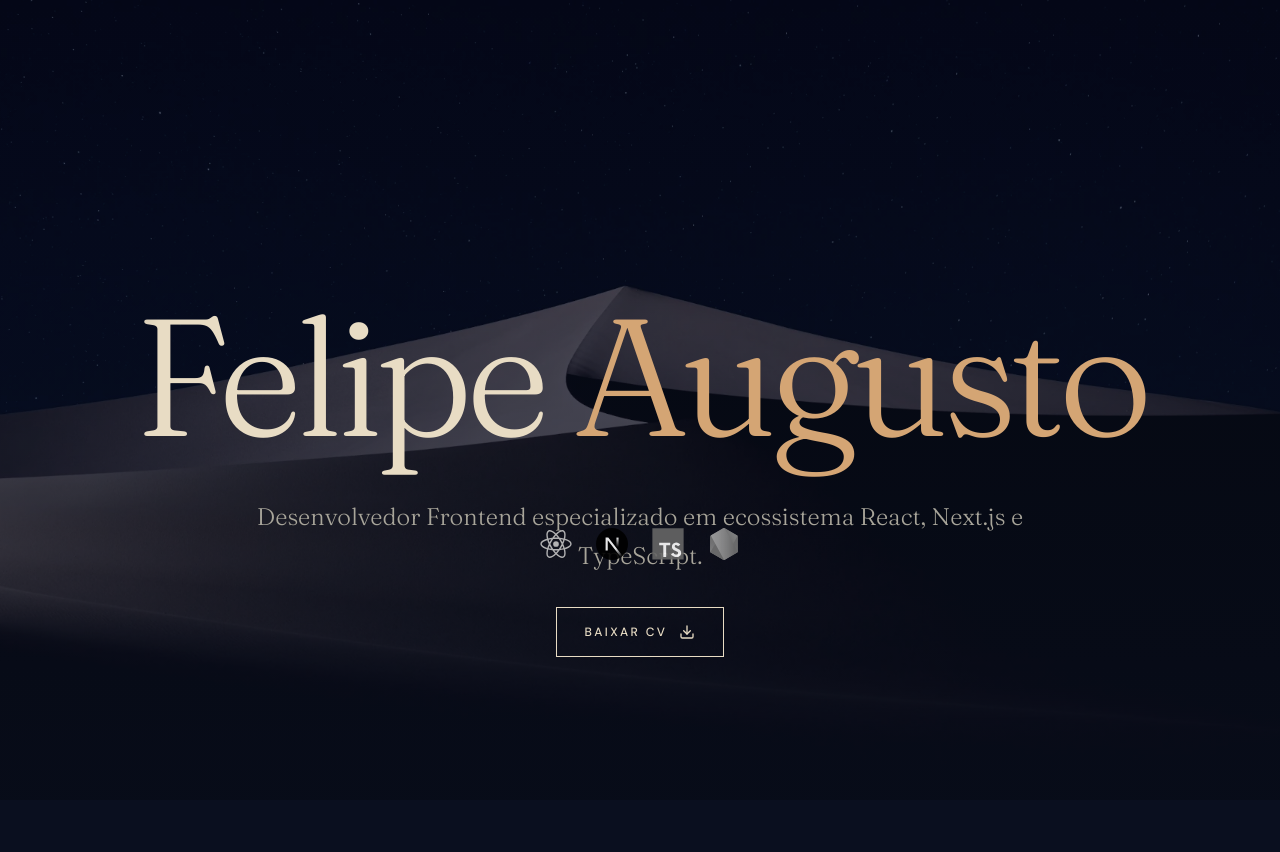
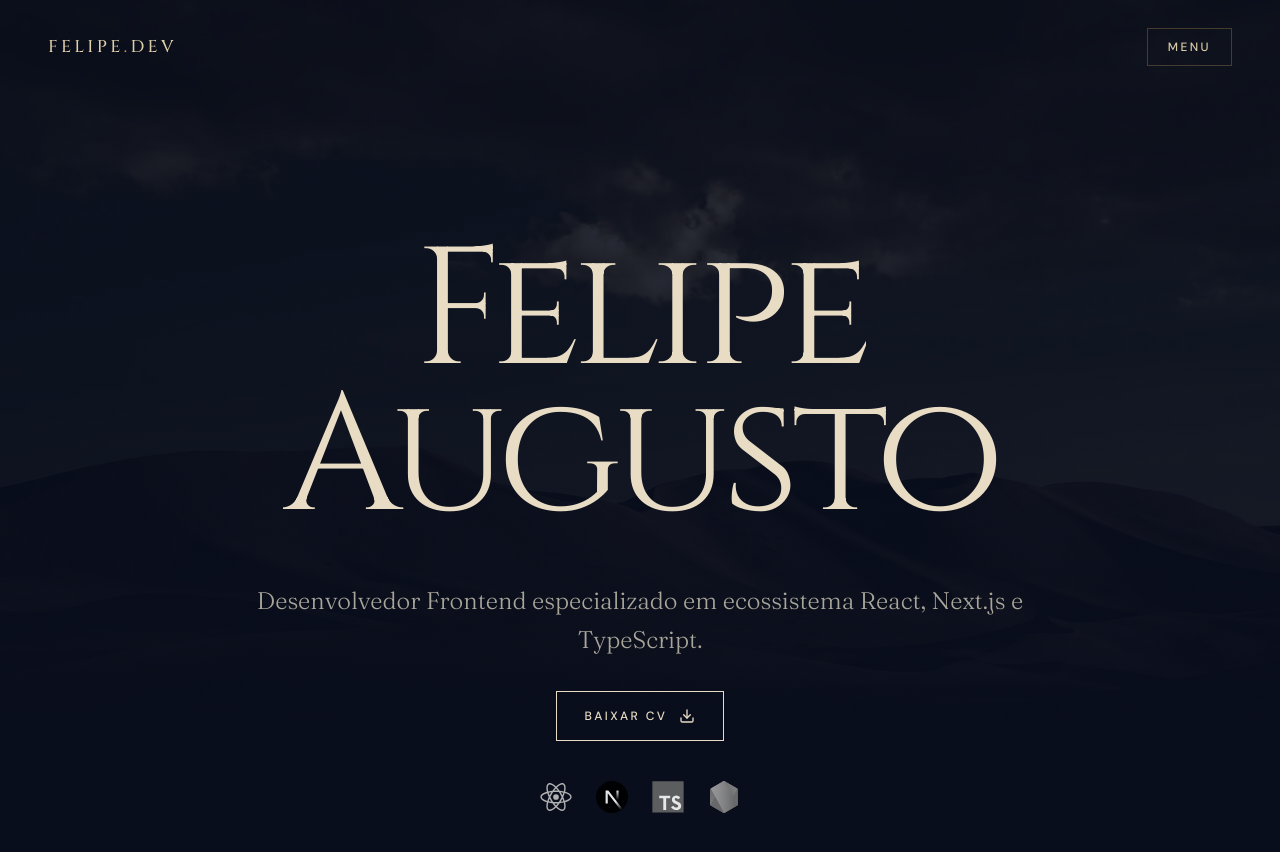
Before and after one commit to felipedev90/portfolio-felipeaugusto, a Next.js app: page / in a window 1280 px wide. Shown: the top 852 px of the page. Before the commit the page ends 800 px from the top, so only its background shows below. Built offline with nearby package versions, Linux system fonts and the light colour scheme.

Commit message:
feat(nav): add navbar and fullscreen menu overlay

```diff
--- a/src/app/globals.css
+++ b/src/app/globals.css
@@ -23,6 +23,7 @@
   /* Tipografia */
   --font-sans: var(--font-dm-sans);
   --font-serif: var(--font-fraunces);
+  --font-cinzel: var(--font-cinzel);
 
   /* Animações */
   --animate-scan: scan 1.4s ease-in-out infinite;
--- a/src/app/layout.tsx
+++ b/src/app/layout.tsx
@@ -1,7 +1,8 @@
 import type { Metadata } from 'next'
-import { Fraunces, DM_Sans } from 'next/font/google'
+import { Fraunces, DM_Sans, Cinzel } from 'next/font/google'
 import './globals.css'
 import { Skeleton } from '@/components/layout/Skeleton'
+import { Nav } from '@/components/layout/Nav'
 
 const fraunces = Fraunces({
   variable: '--font-fraunces',
@@ -18,6 +19,13 @@ const dmSans = DM_Sans({
   weight: ['400', '500'],
 })
 
+const cinzel = Cinzel({
+  variable: '--font-cinzel',
+  subsets: ['latin'],
+  display: 'swap',
+  weight: ['400', '500', '600'],
+})
+
 export const metadata: Metadata = {
   title: 'Felipe Silva — Frontend Developer',
   description:
@@ -30,9 +38,13 @@ export default function RootLayout({
   children: React.ReactNode
 }>) {
   return (
-    <html lang="pt-BR" className={`${fraunces.variable} ${dmSans.variable} h-full antialiased`}>
+    <html
+      lang="pt-BR"
+      className={`${fraunces.variable} ${dmSans.variable} ${cinzel.variable} h-full antialiased`}
+    >
       <body className="min-h-full flex flex-col">
         <Skeleton />
+        <Nav />
         {children}
       </body>
     </html>
--- /dev/null
+++ b/src/components/layout/MenuOverlay.tsx
@@ -0,0 +1,76 @@
+'use client'
+
+import { useEffect } from 'react'
+import { cn } from '@/lib/cn'
+import { NAV_ITEMS } from '@/data/nav'
+import { SOCIAL_LINKS } from '@/data/social'
+
+type MenuOverlayProps = {
+  open: boolean
+  onClose: () => void
+}
+
+export function MenuOverlay({ open, onClose }: MenuOverlayProps) {
+  useEffect(() => {
+    const handleKey = (e: KeyboardEvent) => {
+      if (e.key === 'Escape') onClose()
+    }
+
+    document.addEventListener('keydown', handleKey)
+    return () => document.removeEventListener('keydown', handleKey)
+  }, [onClose])
+
+  useEffect(() => {
+    if (open) {
+      document.body.style.overflow = 'hidden'
+    } else {
+      document.body.style.overflow = ''
+    }
+  }, [open])
+
+  return (
+    <div
+      className={cn(
+        'fixed inset-0 z-50',
+        'bg-bg flex flex-col items-center justify-center gap-5',
+        'transition-opacity duration-500',
+        open ? 'opacity-100 visible' : 'opacity-0 invisible pointer-events-none',
+      )}
+      aria-hidden={!open}
+    >
+      <button
+        onClick={onClose}
+        className="absolute top-7 right-7 md:right-12 border border-border-strong text-sand text-xs uppercase tracking-[0.2em] font-medium px-5 py-2.5 hover:bg-sand hover:text-bg transition-colors"
+      >
+        Fechar
+      </button>
+
+      <nav className="flex flex-col items-center gap-2">
+        {NAV_ITEMS.map((item) => (
+          <a
+            key={item.href}
+            href={item.href}
+            onClick={onClose}
+            className="font-cinzel text-[clamp(52px,9vw,104px)] font-light tracking-[-0.04em] leading-none text-sand hover:text-accent transition-colors"
+          >
+            {item.label}
+          </a>
+        ))}
+      </nav>
+
+      <div className="flex gap-8 mt-10">
+        {SOCIAL_LINKS.map((link) => (
+          <a
+            key={link.platform}
+            href={link.href}
+            target="_blank"
+            rel="noopener noreferrer"
+            className="text-sand-muted text-xs uppercase tracking-[0.2em] hover:text-accent transition-colors"
+          >
+            {link.label}
+          </a>
+        ))}
+      </div>
+    </div>
+  )
+}
--- /dev/null
+++ b/src/components/layout/Nav.tsx
@@ -0,0 +1,28 @@
+'use client'
+import { useState } from 'react'
+import { MenuOverlay } from './MenuOverlay'
+
+export function Nav() {
+  const [menuOpen, setMenuOpen] = useState(false)
+
+  return (
+    <>
+      <header className="fixed top-0 left-0 right-0 z-40 px-6 md:px-12 py-7 flex justify-between items-center mix-blend-difference">
+        <a
+          href="#"
+          className="font-cinzel text-[17px] text-sand uppercase tracking-[0.2em] font-medium"
+        >
+          Felipe<span className="text-accent">.</span>DEV
+        </a>
+        <button
+          onClick={() => setMenuOpen(true)}
+          className="border border-border-strong text-sand text-xs uppercase tracking-[0.2em] font-medium px-5 py-2.5 hover:bg-sand hover:text-bg transition-colors"
+        >
+          Menu
+        </button>
+      </header>
+
+      <MenuOverlay open={menuOpen} onClose={() => setMenuOpen(false)} />
+    </>
+  )
+}
--- a/src/components/layout/Skeleton.tsx
+++ b/src/components/layout/Skeleton.tsx
@@ -42,7 +42,7 @@ export function Skeleton() {
         hidden ? 'opacity-0 pointer-events-none' : 'opacity-100',
       )}
     >
-      <div className="font-serif text-sand text-5xl md:text-7xl font-light tracking-[0.03em] flex flex-col items-center text-center">
+      <div className="font-cinzel text-sand text-5xl md:text-7xl font-light tracking-[0.03em] flex flex-col items-center text-center">
         {/* Adicionei uma transição suave na troca do texto */}
         <div key={index} className="animate-in fade-in duration-300">
           {currentGreeting.welcome}{' '}
--- a/src/components/sections/Hero.tsx
+++ b/src/components/sections/Hero.tsx
@@ -7,16 +7,16 @@ import { STACKS_ICONS } from '@/data/stack'
 
 export function Hero() {
   return (
-    <section className="relative min-h-screen flex flex-col items-center justify-center overflow-hidden px-6 md:px-12 pb-20">
+    <section className="relative min-h-screen flex flex-col items-center justify-center overflow-hidden px-6 md:px-12 pb-15">
       {/* Background Image */}
       <div className="absolute inset-0 z-0">
         <Image
-          src="/images/hero/hero_background.webp"
+          src="/images/hero/hero_background2.webp"
           alt="Duna solitária sob céu estrelado"
           fill
           priority
           sizes="100vw"
-          className="object-cover object-center brightness-[0.85] contrast-105 opacity-50"
+          className="object-cover object-center  opacity-20"
         />
       </div>
 
@@ -36,9 +36,10 @@ export function Hero() {
             Disponível para novos projetos
           </div>
         )}
-        <h1 className="font-serif text-center font-light text-[clamp(82px,13vw,200px)] leading-[0.88] tracking-[-0.045em] text-sand mb-12">
-          <ShimmerText variant="night">{HERO.firstName}</ShimmerText>{' '}
-          <span className="text-accent">{HERO.lastName}</span>
+        <h1 className="font-cinzel text-center font-light text-[clamp(82px,13vw,190px)] leading-[0.88] tracking-[-0.045em] text-sand mb-12 ">
+          <ShimmerText variant="night">
+            {HERO.firstName} {HERO.lastName}
+          </ShimmerText>
         </h1>
         <p className="font-serif text-center font-light text-xl md:text-2xl text-sand-muted max-w-4xl leading-relaxed mb-8">
           {HERO.tagline}
@@ -46,10 +47,9 @@ export function Hero() {
         <Button href="/felipe_augusto_frontend_CV.pdf" trailingIcon={Download} variant="primary">
           Baixar CV
         </Button>
-      </div>
 
         {/* Stack Icons */}
-      <div className="absolute bottom-90 md:bottom-70 xl:bottom-60 flex gap-6 z-2">
+        <div className="flex flex-wrap justify-center gap-6 z-2 mt-10">
           {STACKS_ICONS.map((stack) => (
             <Image
               key={stack.name}
@@ -61,6 +61,7 @@ export function Hero() {
             />
           ))}
         </div>
+      </div>
     </section>
   )
 }
```
Also changed, not shown: public/images/hero/hero_background2.webp (added). Lines whose indentation alone changed are shown as unchanged.
